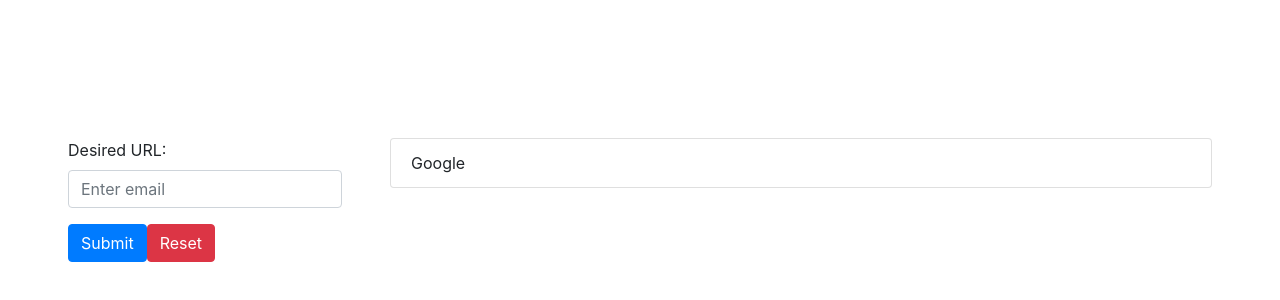
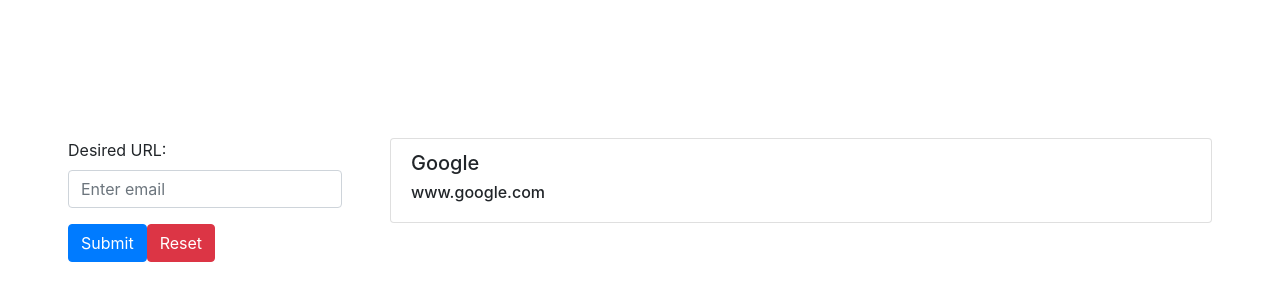
Before and after one commit to hmbill694/title-bot, a Vue app: page / in a window 1280 px wide. Shown: the part 122-422 px from the top of the page. Built offline with nearby package versions, Linux system fonts and the light colour scheme.

Commit message:
title entry component completed

```diff
--- a/src/components/SeachHistory.vue
+++ b/src/components/SeachHistory.vue
@@ -1,14 +1,20 @@
 <template>
   <div>
     <b-list-group>
-      <b-list-group-item v-for="(item, index) in titles" :key="index">{{item.title}}</b-list-group-item>
+      <b-list-group-item v-for="(item, index) in titles" :key="index">
+        <TitleEntry :title="item.title" :url="item.url" />
+      </b-list-group-item>
     </b-list-group>
   </div>
 </template>
 
 <script>
 import { mapGetters } from 'vuex'
+import TitleEntry from '@/components/TitleEntry'
 export default {
+  components: {
+    TitleEntry
+  },
   computed: {
     ...mapGetters([
       'titles'
--- a/src/components/TitleEntry.vue
+++ b/src/components/TitleEntry.vue
@@ -0,0 +1,25 @@
+<template>
+  <div class="w-100 justify-between items-center">
+    <h5>{{title}}</h5>
+    <h6>{{url}}</h6>
+  </div>
+</template>
+
+<script>
+export default {
+  name: 'title-entry',
+  props: {
+    url: {
+      type: String,
+      default: ''
+    },
+    title: {
+      type: String,
+      default: ''
+    }
+  }
+}
+</script>
+
+<style>
+</style>
```
